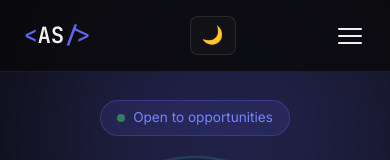
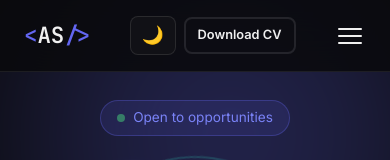
Before and after one commit to Alishan45/Expertise_display_card, a Next.js app: page / in a window 390 px wide. Shown: the top 160 px of the page. Built offline with nearby package versions, Linux system fonts and the light colour scheme.

Commit message:
Keep Download CV button in navbar but make it visible on mobile instead of hiding it

```diff
--- a/src/app/globals.css
+++ b/src/app/globals.css
@@ -84,7 +84,7 @@ h1,h2,h3,h4,h5,h6{line-height:1.2;font-weight:700}
   .nav-links.open li:last-child{border-bottom:none}
   .nav-links.open a{display:block;font-size:1.1rem;font-weight:600;text-transform:capitalize;color:var(--text);padding:18px 24px;background:transparent;transition:background 0.2s;text-align:left}
   .nav-links.open a.active,.nav-links.open a:hover{color:var(--accent-light);background:rgba(255,255,255,0.03)}
-  .nav-actions .btn-outline{display:none}
+  .nav-actions .cv-btn{padding: 6px 12px; font-size: 0.8rem;}
   .nav-actions{z-index:1002;position:relative;gap:8px}
 }
 @keyframes slideDown{from{opacity:0;transform:scaleY(0.95)}to{opacity:1;transform:scaleY(1)}}
--- a/src/components/Navbar.js
+++ b/src/components/Navbar.js
@@ -57,7 +57,7 @@ export default function Navbar() {
           <button className="theme-btn" onClick={toggleTheme} aria-label="Toggle theme">
             {theme === 'dark' ? '🌙' : '☀️'}
           </button>
-          <a href="/Ali_Shan_CV.pdf" className="btn btn-outline" download>Download CV</a>
+          <a href="/Ali_Shan_CV.pdf" className="btn btn-outline cv-btn" download>Download CV</a>
         </div>
 
         <button className={`hamburger${menuOpen ? ' active' : ''}`} aria-label="Menu" onClick={() => setMenuOpen(o => !o)}>
```
